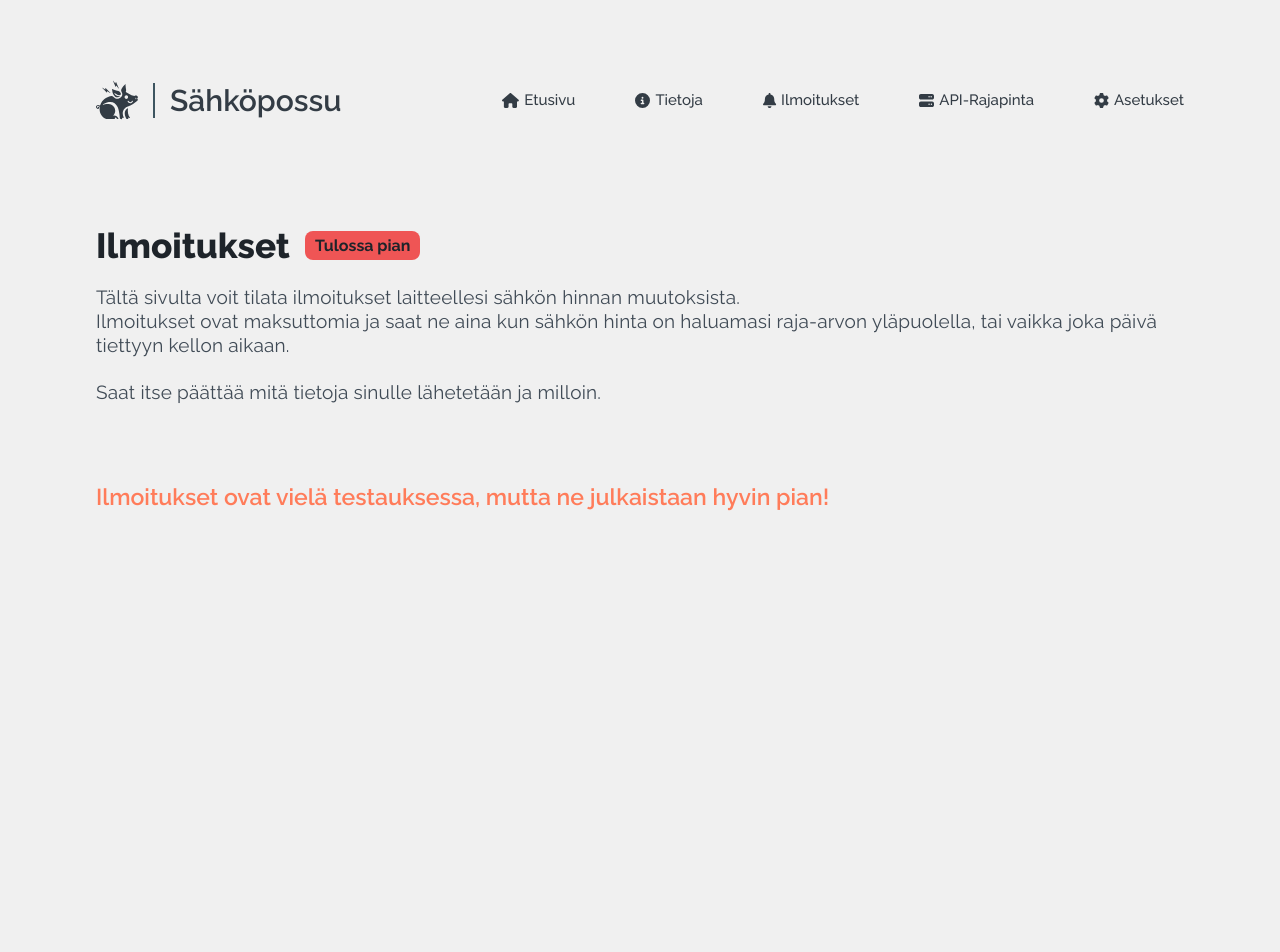
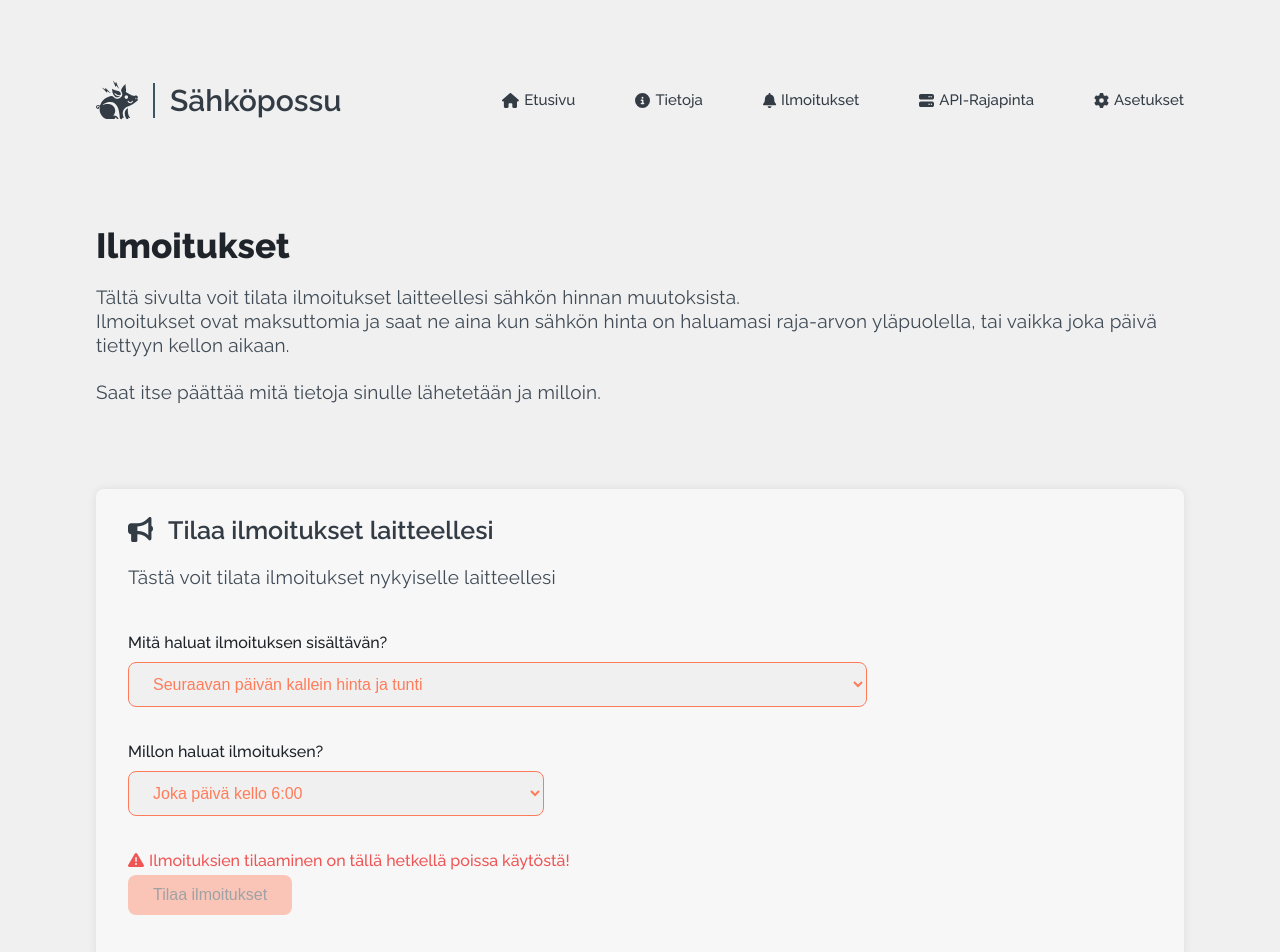
Before and after one commit to thevaldev/epossu-fi, a React (Vite) app: page /ilmoitukset in a window 1280 px wide. Shown: the top 952 px of the page. Before the commit the page ends 800 px from the top, so only its background shows below. Built offline with nearby package versions, Linux system fonts and the light colour scheme; no server answers.

Commit message:
Added notifications form and updated the styling

```diff
--- a/src/css/pages/Notifications.scss
+++ b/src/css/pages/Notifications.scss
@@ -16,6 +16,17 @@ section.page.notifications {
     font-weight: 600;
   }
 
+  span.red-notice {
+    color: var(--warning-red);
+    font-weight: 500;
+    margin-bottom: 5px;
+    font-size: 1.6rem;
+
+    svg {
+      margin-right: 5px;
+    }
+  }
+
   button {
     outline: 0;
     border: none;
@@ -30,6 +41,11 @@ section.page.notifications {
     text-align: left;
     transition: 0.3s ease;
 
+    &:disabled {
+      opacity: 0.4;
+      cursor: not-allowed;
+    }
+
     &.green {
       background-color: var(--green);
 
@@ -43,96 +59,40 @@ section.page.notifications {
     }
   }
 
-  .permission-handle {
-    margin-top: 25px;
-    padding: 22px 25px;
-    background-color: var(--container);
-    border-radius: var(--border-radius);
+  .box {
+    width: 100%;
     display: flex;
     flex-direction: column;
     align-items: start;
     justify-content: center;
 
-    button {
-      margin-top: 10px;
+    h2 {
+      color: var(--color-3);
+      font-size: 2.5rem;
+      font-weight: 600;
     }
 
-    .permission-status {
-      display: flex;
-      align-items: start;
-      justify-content: center;
-      flex-direction: column;
-      gap: 20px;
-
-      span {
-        display: flex;
-        align-items: start;
-        justify-content: center;
-      }
-
-      svg.fa-circle-xmark {
-        color: var(--warning-red);
-        font-size: 2.5rem;
-      }
-
-      svg.fa-circle-exclamation {
-        color: var(--primary);
-        font-size: 2.5rem;
-      }
-
-      svg.fa-circle-check {
-        color: var(--green);
-        font-size: 2.5rem;
-      }
-    }
-  }
-
-  .form-group {
-    display: flex;
-    flex-direction: column;
-    margin-top: 50px;
-    background-color: var(--container);
-    padding: 25px 30px;
-    border-radius: var(--border-radius);
-
-    h2 {
-      margin-top: 0px;
-      margin-bottom: 50px;
-      font-weight: 700;
-      font-size: 2.6rem;
-
-      &.has-description {
-        margin-bottom: 5px;
-      }
+    p {
+      margin-bottom: 45px;
     }
 
-    p.description {
+    label {
+      font-size: 1.6rem;
+      font-weight: 500;
       margin-bottom: 35px;
     }
 
-    label {
-      display: flex;
-      flex-direction: column;
-      margin-bottom: 15px;
-
-      input,
-      select {
-        height: 50px;
-        font-size: 1.6rem;
-        padding: 0 15px;
-        margin-top: 10px;
-        margin-bottom: 25px;
-        border: 1px solid #555c62;
-        border-radius: var(--border-radius);
-        background-color: var(--container);
-        color: var(--text);
-
-        &:disabled {
-          -webkit-appearance: none;
-          -moz-appearance: none;
-          appearance: none;
-        }
-      }
+    select,
+    input {
+      width: 100%;
+      margin-top: 10px;
+      background-color: var(--background);
+      padding: 12px 20px;
+      outline: none;
+      font-size: 1.6rem;
+      border-radius: var(--border-radius);
+      border: 1px solid var(--primary);
+      color: var(--primary);
     }
   }
 }
--- a/src/pages/Notifications.tsx
+++ b/src/pages/Notifications.tsx
@@ -1,5 +1,7 @@
 import "../css/pages/Notifications.scss";
 import { setMeta } from "../components/Utils";
+import { faBullhorn, faWarning } from "@fortawesome/free-solid-svg-icons";
+import { FontAwesomeIcon } from "@fortawesome/react-fontawesome";
 
 const Notifications = () => {
   setMeta(
@@ -10,9 +12,7 @@ const Notifications = () => {
   return (
     <>
       <section className="page notifications">
-        <h1 className="title with-label red">
-          Ilmoitukset <label>Tulossa pian</label>
-        </h1>
+        <h1 className="title with-label">Ilmoitukset</h1>
         <p className="lead">
           Tältä sivulta voit tilata ilmoitukset laitteellesi sähkön hinnan
           muutoksista.
@@ -26,9 +26,62 @@ const Notifications = () => {
           <br />
           <br />
         </p>
-        <h2>
-          Ilmoitukset ovat vielä testauksessa, mutta ne julkaistaan hyvin pian!
-        </h2>
+
+        <div className="box">
+          <h2>
+            <FontAwesomeIcon icon={faBullhorn} />
+            Tilaa ilmoitukset laitteellesi
+          </h2>
+          <p className="description">
+            Tästä voit tilata ilmoitukset nykyiselle laitteellesi
+          </p>
+
+          <label>
+            Mitä haluat ilmoituksen sisältävän?
+            <select name="why">
+              <option value="next_highest">
+                Seuraavan päivän kallein hinta ja tunti
+              </option>
+              <option value="next_lowest">
+                Seuraavan päivän halvin hinta ja tunti
+              </option>
+              <option value="next_average">Seuraavan päivän keskihinta</option>
+              <option value="next_all">
+                Seuraavan päivän kallein, halvin, keskihinta ja niiden tunnit
+              </option>
+
+              <option value="today_highest">
+                Nykyisen päivän kallein hinta ja tunti
+              </option>
+              <option value="today_lowest">
+                Nykyisen päivän halvin hinta ja tunti
+              </option>
+              <option value="today_average">Nykyisen päivän keskihinta</option>
+              <option value="today_all">
+                Nykyisen päivän kallein, halvin, keskihinta ja niiden tunnit
+              </option>
+            </select>
+          </label>
+
+          <label>
+            Millon haluat ilmoituksen?
+            <select name="when">
+              <option value="at_6">Joka päivä kello 6:00</option>
+              <option value="at_8">Joka päivä kello 8:00</option>
+              <option value="at_12">Joka päivä kello 12:00</option>
+              <option value="at_16">Joka päivä kello 16:00</option>
+              <option value="at_20">Joka päivä kello 20:00</option>
+            </select>
+          </label>
+
+          <span className="red-notice">
+            <FontAwesomeIcon icon={faWarning} />
+            Ilmoituksien tilaaminen on tällä hetkellä poissa käytöstä!
+          </span>
+          <button className="btn" disabled>
+            Tilaa ilmoitukset
+          </button>
+        </div>
       </section>
     </>
   );
```
